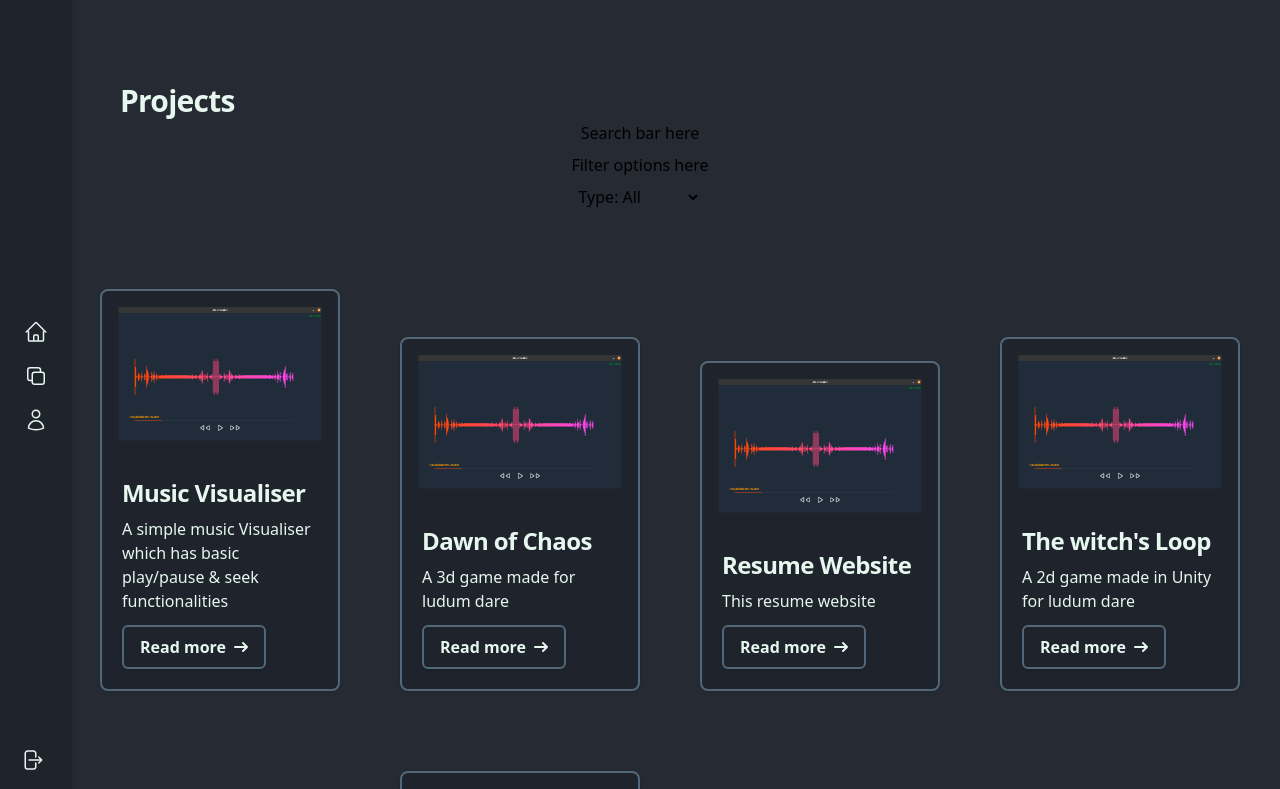
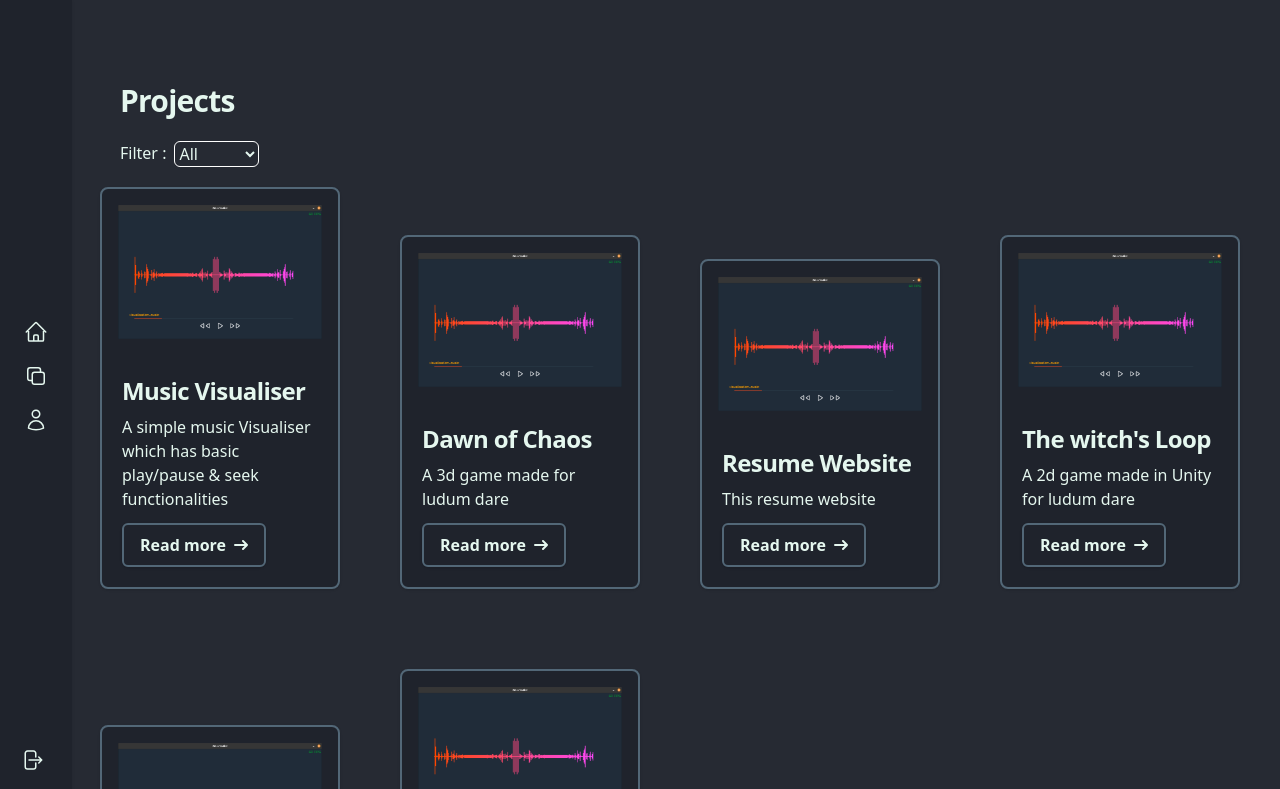
Before and after one commit to amalsaju/PersonalWebsite, a React (Vite) app in the folder personal-website/: page /projects in a window 1280 px wide. Shown: the top 789 px of the page. Built offline with nearby package versions, Linux system fonts and the light colour scheme.

Commit message:
Feat: Added filter option for projects

```diff
--- a/personal-website/src/projects/projects.jsx
+++ b/personal-website/src/projects/projects.jsx
@@ -13,7 +13,6 @@ export default function Projects() {
     console.log(value);
   }
 
-
   const filteredMap = data.filter(item => {
     if (filterOption == "all") {
       return item;
@@ -27,8 +26,6 @@ export default function Projects() {
 
       return item.type.toLowerCase() == "desktop".toLowerCase();
     }
-
-
   })
 
   return (
@@ -38,20 +35,14 @@ export default function Projects() {
           Projects
         </h1>
       </div>
-      <div className="flex justify-center flex-col gap-2 mb-20">
-        <div className="flex justify-center">
-          Search bar here
-        </div>
-        <div className="flex justify-center">
-          Filter options here
-        </div>
-        <div className="flex justify-center">
-          Type:
-          <select onChange={e => setFilterOption(e.target.value)} name="type" id="type">
-            <option value="all">All</option>
-            <option value="game">Games</option>
-            <option value="web">Web</option>
-            <option value="desktop">Desktop</option>
+      <div className="flex justify-center flex-col gap-2 mb-5">
+        <div className="flex justify-start ml-30 mt-5 text-text-light dark:text-text-dark ">
+          Filter :
+          <select className="ml-2 border border-primary-light border-1 rounded-md" onChange={e => setFilterOption(e.target.value)} name="type" id="type">
+            <option className="text-text-light" value="all">All</option>
+            <option className="text-text-light" value="web">Web</option>
+            <option className="text-text-light" value="desktop">Desktop</option>
+            <option className="text-text-light" value="game">Games</option>
           </select>
         </div>
       </div>
```
